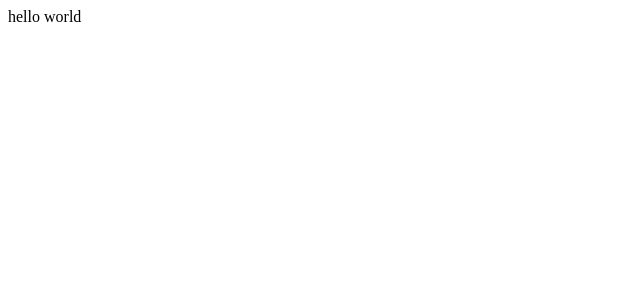
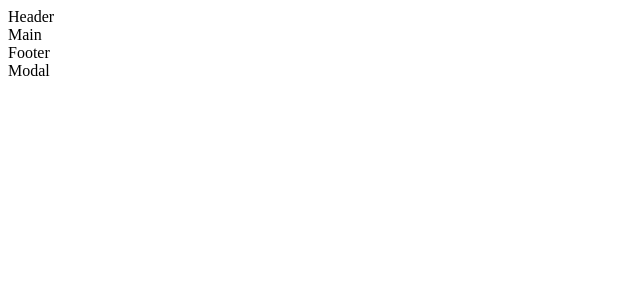
Before and after one commit to Yeon-seong/hour10000-react, a React (Create React App) app: page / in a window 1280 px wide. Shown: the top 300 px of the page, without its empty margins (0-640 px from the left). Built offline with nearby package versions, Linux system fonts and the light colour scheme.

Commit message:
feat: Header, Main, Footer, Modal 컴포넌트를 화면에 출력 및 css 파일과 연결

```diff
--- a/src/App.js
+++ b/src/App.js
@@ -1,8 +1,17 @@
+import './App.css';
+import Header from "./components/Header/Header";
+import Main from './components/Main/Main';
+import Footer from './components/Footer/Footer';
+import Modal from './components/Modal/Modal';
+
 function App() {
   return (
-    <div>
-      hello world
-    </div>
+    <>
+      <Header />
+      <Main />
+      <Footer />
+      <Modal />
+    </>
   );
 }
 export default App;
```
Also changed, not shown: src/App.css (added).
